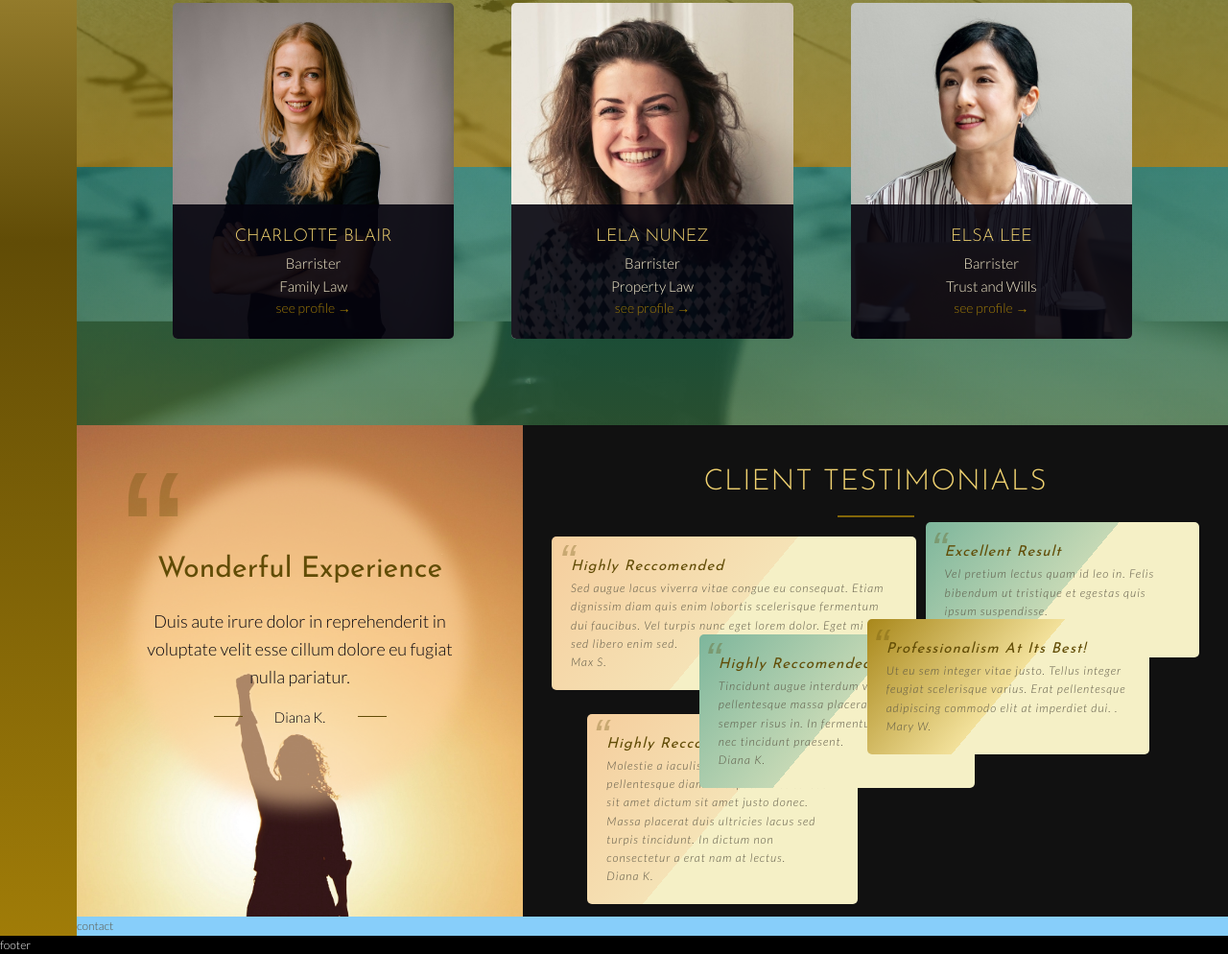
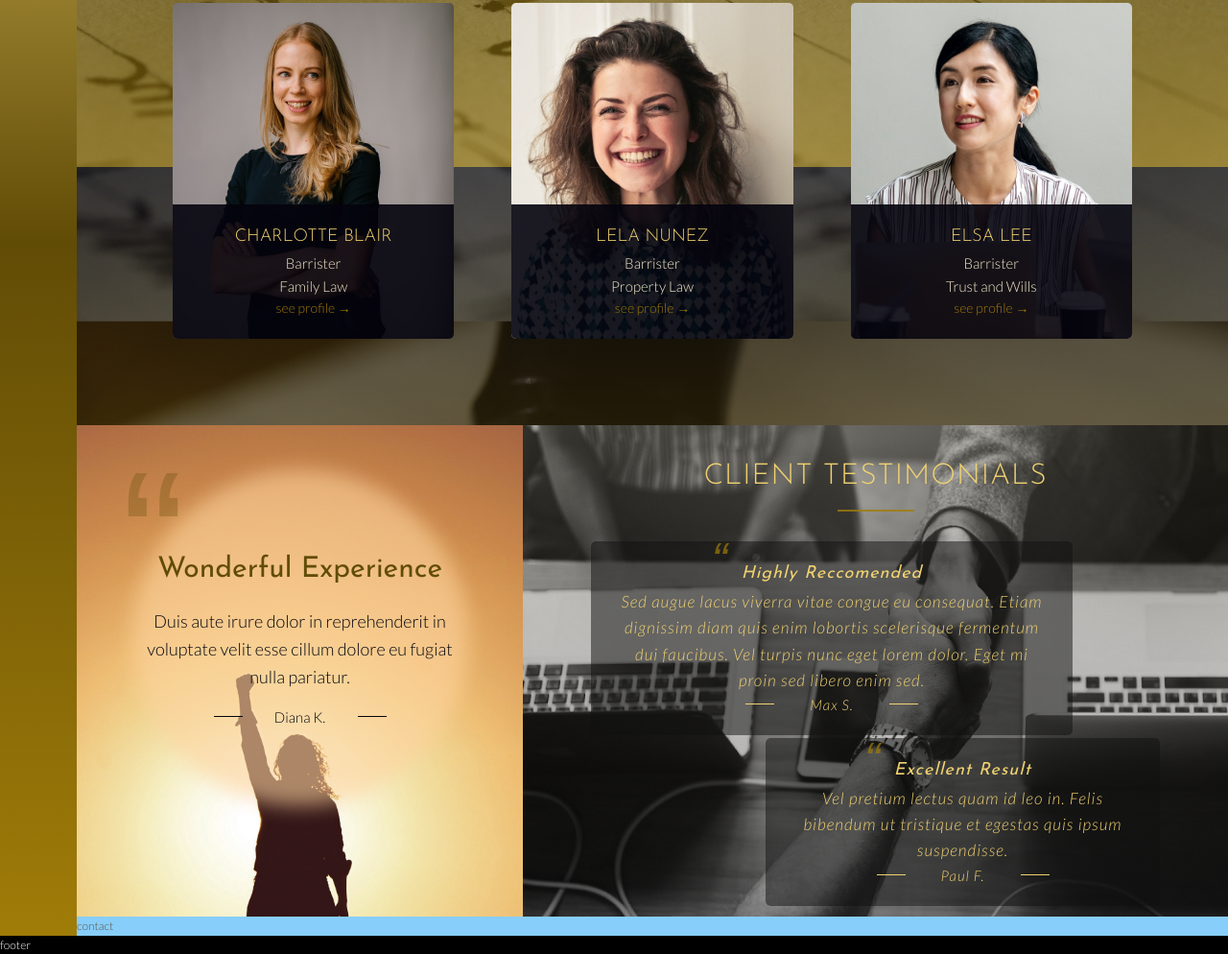
Before and after one commit to IkTom22/lawfirm-template, a website: page index.html in a window 1280 px wide. Shown: the part 3361-4355 px from the top of the page at 96% size. Drawn offline with Linux system fonts and the light colour scheme.

Commit message:
review section left side still working on the grid

```diff
--- a/index.html
+++ b/index.html
@@ -316,31 +316,36 @@
                         Duis aute irure dolor in reprehenderit in voluptate velit esse cillum dolore eu fugiat
                         nulla pariatur.
                     </blockquote>
-                    <p class="review__large--name">Diana K.</p>
+                    <p class="review__name">Diana K.</p>
                 </div>
 
             </div>
             <div class="review__text">
                 <h2 class="heading-2 section-title">Client testimonials</h2>
-                <div class="review__sml review__sml--1">
-                    <div class="review__sml--blur-box"></div>
-                    <h5 class="heading-5 review__sml--title">Highly reccomended</h5>
+                <div class="review__sml review__sml--1 glass">
+                    <div class="review__sml--content ">
+                        <h4 class="heading-4 review__sml--title">Highly reccomended</h4>
                         <blockquote class="review__sml--quote ">
                             Sed augue lacus viverra vitae congue eu consequat. Etiam dignissim diam quis enim lobortis
-                        scelerisque fermentum dui faucibus. Vel turpis nunc eget lorem dolor. Eget mi proin sed libero
+                            scelerisque fermentum dui faucibus. Vel turpis nunc eget lorem dolor. Eget mi proin sed
+                            libero
                             enim sed.
                         </blockquote>
-                    <p class="review__sml--name">Max S.</p>
+                        <p class="review__name">Max S.</p>
                     </div>
-                <div class="review__sml review__sml--2">
-                    <h5 class="heading-5 review__sml--title">Excellent result</h5>
+
+                </div>
+                <div class="review__sml review__sml--2 glass">
+                    <div class="review__sml--content ">
+                        <h4 class="heading-4 review__sml--title">Excellent result</h4>
                         <blockquote class="review__sml--quote ">
                             Vel pretium lectus quam id leo in. Felis bibendum ut tristique et egestas quis ipsum
                             suspendisse.
                         </blockquote>
-                    <p class="review__sml--name">Paul F.</p>
+                        <p class="review__name">Paul F.</p>
                     </div>
-                <div class="review__sml review__sml--3">
+                </div>
+                <!-- <div class="review__sml review__sml--3">
                     <h5 class="heading-5 review__sml--title">Professionalism at its best!</h5>
                     <blockquote class="review__sml--quote ">
                         Ut eu sem integer vitae justo.
@@ -365,7 +370,7 @@
                         consectetur a erat nam at lectus.
                     </blockquote>
                     <p class="review__sml--name">Diana K.</p>
-                </div>
+                </div> -->
                 <!-- <div class="review__sml review__sml--6">
                     <h5 class="heading-5 review__sml--title">Highly reccomended</h5>
                     <blockquote class="review__sml--quote ">
--- a/sass/_attoneys.scss
+++ b/sass/_attoneys.scss
@@ -4,7 +4,7 @@
     grid-column: full-start / full-end;
     // background-blend-mode: screen;
 
-    background-image: linear-gradient(rgba($color-light-blue, .6), rgba($color-primary, .7)), url(../img/pen-lg.jpg);
+    background-image: linear-gradient(rgba($color-secondary-dark, .6), rgba($color-primary, .6)), url(../img/pen-lg.jpg);
     background-attachment: fixed;
     background-repeat: no-repeat;
     background-size: cover;
@@ -78,6 +78,7 @@
             }
             & p {
                 font-size: 1.3rem;
+                hyphens: auto;
             }
         }
     }
--- a/sass/_mixins.scss
+++ b/sass/_mixins.scss
@@ -18,27 +18,6 @@
         content: "";
         height: 1px;
         display: block;
-        background-color: $color-primary-dark;
+        background-color: currentColor;
     }
 }
-
-@mixin blueAngle {
-    background-image: linear-gradient(130deg,
-                                        rgba($color-light-blue, .5) 0%,
-                                        rgba($color-light-blue, .2) 50%,
-                                        rgba($color-beige, 1) 50%);
-}
-
-@mixin goldAngle {
-    background-image: linear-gradient(130deg,
-                                        rgba($color-primary, .9) 0%,
-                                        rgba($color-primary-light, .5) 50%,
-                                        rgba($color-beige, .2) 50%);
-}
-
-@mixin pinkAngle {
-    background-image: linear-gradient(130deg,
-                                        rgba($color-pink-mid, .5) 0%,
-                                        rgba($color-pink-mid, .2) 50%,
-                                        rgba($color-beige, .2) 50%);
-}
--- a/sass/_review.scss
+++ b/sass/_review.scss
@@ -1,3 +1,4 @@
+
 .review {
     &__main {
 
@@ -59,7 +60,10 @@
             font-size: 20rem;
         }
 
-        &--name {
+
+    }
+
+    &__name {
         display: grid;
         grid-template-columns: 3rem 10rem 3rem;
         grid-gap: 1rem;
@@ -71,94 +75,114 @@
         align-content: center;
 
         @include sideLines;
-
-        }
     }
 
     &__text {
         width: 100%;
         height: 100%;
-        background-color: $color-beige;
         grid-column: col-start 4 / -1;
+
         display: grid;
-        grid-template-columns: repeat(12, minmax(auto, 5.8rem)); //760px/13=58.46
-        grid-template-rows: repeat(10, minmax(auto, 4.1rem));//540px/13=41
-        grid-gap: 1rem;
-        padding: 5rem 3rem;
+        grid-template-columns: repeat(8, minmax(7.6rem, 1fr));
+        grid-template-rows: repeat(6, 1fr);
+        grid-gap: 1.5rem;
+        padding: 3rem 8rem;
         justify-content: center;
         align-items: center;
+        // align-content: center;
         letter-spacing: .1rem;
-        background-color: $color-black;
 
         h2{
             color: $color-primary-light;
+            grid-column: 1/-1;
+            grid-row: 1 / 2;
+
+        }
+        background-image: linear-gradient(to bottom, rgba($color-grey-dark-1, .3), rgba($color-black, .3)), url(../img/agreement_01-sml.jpg);
+        background-size: cover;
+        background-attachment: fixed;
+
     }
 
-    }
+
+
     &__sml {
-        padding: 2rem;
+
+        z-index: 1;
+        //padding: 2rem;
         border-radius: 5px;
         font-weight: 400;
         font-size: 1.2rem;
         font-style: italic;
+        // width: 60rem;
+        margin: 0 5em;
 
-        background: $color-beige;
-        position: relative;
-
-        @include quote;
-        &::before{
-            top: -8%;
-            left: 2%;
-            font-size: 5rem;
-        }
         &--title{
             font-weight: 400;
             text-transform: capitalize;
-            color: $color-primary-dark;
+            color: $color-primary-light;
+
             // grid-row: 1 / 2;
             // grid-column: 4 / 10;
         }
 
-        &--1{
-            grid-row: 3 / 5;
+        &--content{
+            position: relative;
+            padding: 2rem 3rem;
+            background-color: rgba($color-black, .5);
+
+            border-radius: 5px;
+            color: $color-primary-light;
+            text-align: center;
+            @include quote;
+            &::before{
+                    top: -10%;
+                    left: 25%;
+                    font-size: 5rem;
+                    color: rgba($color-primary, .7);
+            }
+        }
+
+        &--quote {
+            font-size: 1.7rem;
+            color: $color-primary-light;
+        }
+
+        &--name {
+            @include sideLines;
+        }
+
+        &--1 {
             grid-column: 1 / 8;
-            // background-image: linear-gradient(rgba($color-beige, .2), rgba($color-light-blue, .2));
-            @include pinkAngle;
-            z-index: 4;
+            grid-row: 2 / 5;
+
         }
 
         &--2{
-            grid-row: 2 / 5;
-            grid-column: 8 /-1;
-            @include blueAngle;
-            z-index: 6;
-        }
+            grid-column: 3 / -1 ;
+            grid-row: 5 / -1;
 
-        &--3{
-            grid-row: 4 / 7;
-            grid-column: 7 / 12;
-            @include goldAngle;
-            z-index: 7;
-        }
-
-        &--4{
-            grid-row: 5 / 7;
-            grid-column: 4 / 9;
-            @include blueAngle;
-            z-index: 5;
-        }
-
-        &--5{
-            grid-row: 7 / 9;
-            grid-column: 2 /7 ;
-            @include pinkAngle;
-            z-index: 3;
-        }
-        &--6{
-            grid-row: 4 / 8;
-            grid-column: 3 /6;
-            @include goldAngle;
-            z-index: 2;
         }
     }
 }
+.glass{
+    position: relative;
+    overflow: hidden;
+    &::before {
+        background: transparent url(../img/agreement_01-mid.jpg);
+        background-size: cover;
+        background-attachment: fixed;
+        // background-repeat: no-repeat;
+        filter: blur(5px);
+
+    }
+    &::before{
+        content: "";
+        position: absolute;
+        top: -25%;
+        left:-25%;
+        width: 150%;
+        height: 150%;
+    }
+
+}
```
Also changed, not shown: css/style.css, img/agreement_01-lg.jpg (added), img/agreement_01-mid.jpg (added), img/agreement_01-sml.jpg (added), img/agreement_01-xsml.jpg (added), img/agreement_02-lg.jpg (added), img/agreement_02-mid.jpg (added), img/agreement_02-sml.jpg (added), img/agreement_02-xsml.jpg (added), img/review.jpg (deleted). Lines whose indentation alone changed are shown as unchanged.
